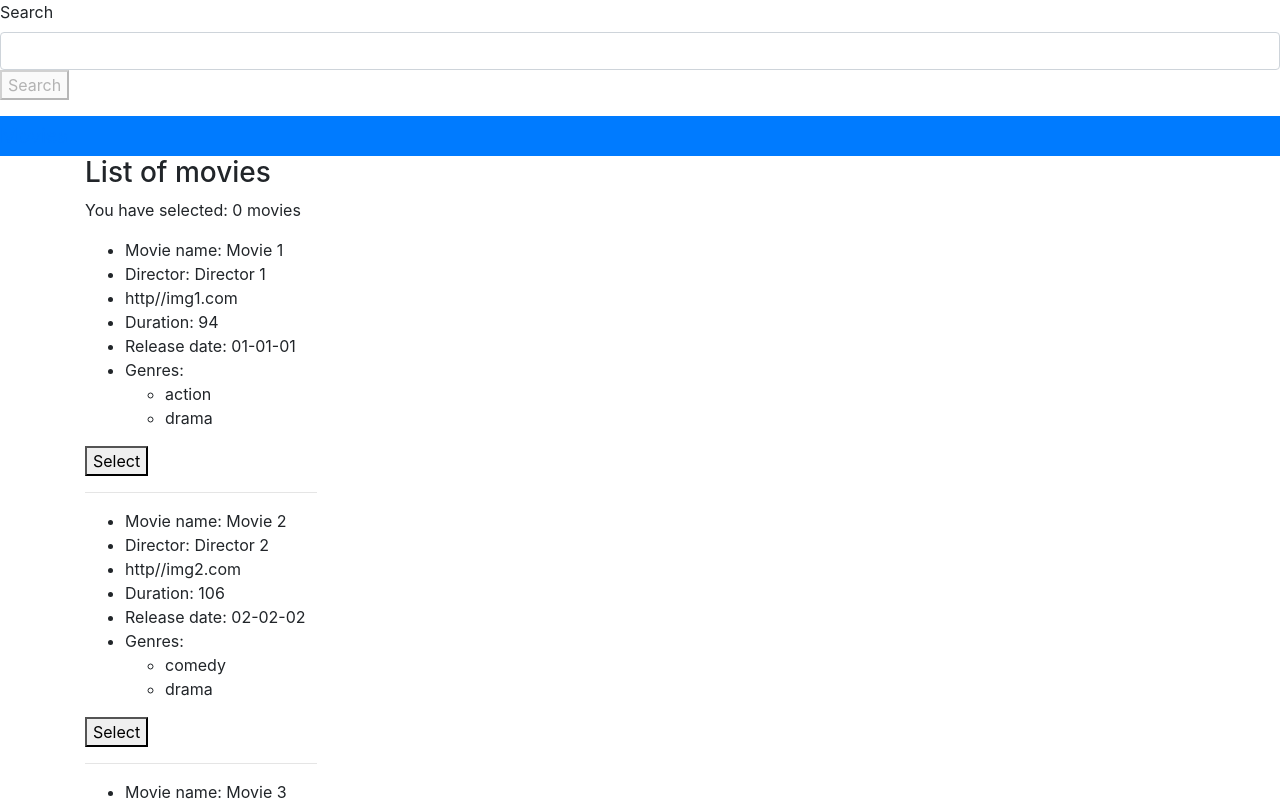
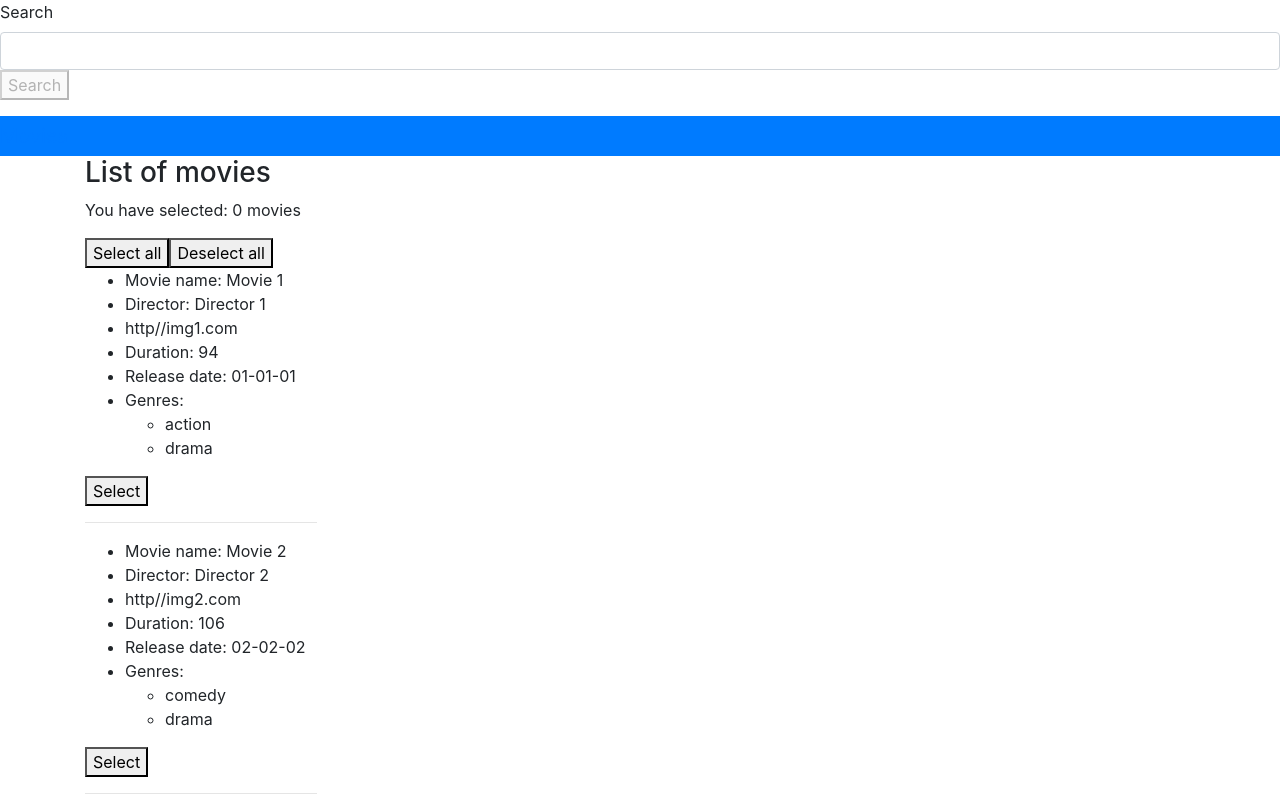
Before and after one commit to GojkoMaric/angular-movies, an Angular app: page /movies in a window 1280 px wide. Shown: the top 801 px of the page. Built offline with nearby package versions, Linux system fonts and the light colour scheme.

Commit message:
10th exam -> select all, deselect all, (@Input child component)

```diff
--- a/src/app/components/movie-row/movie-row.component.ts
+++ b/src/app/components/movie-row/movie-row.component.ts
@@ -1,4 +1,4 @@
-import { Component, OnInit, Input, Output, EventEmitter } from '@angular/core';
+import { Component, OnInit, Input, Output, EventEmitter, OnChanges } from '@angular/core';
 import { Movie } from '../../shared/models/movie';
 
 @Component({
@@ -6,7 +6,7 @@ import { Movie } from '../../shared/models/movie';
   templateUrl: './movie-row.component.html',
   styleUrls: ['./movie-row.component.css']
 })
-export class MovieRowComponent implements OnInit {
+export class MovieRowComponent implements OnInit, OnChanges {
   private movie: Movie;
   private voted = false;
 
@@ -16,6 +16,10 @@ export class MovieRowComponent implements OnInit {
   }
 
   @Output() onVoted = new EventEmitter<boolean>();
+
+  @Input() selectedAll: boolean;
+  @Input() deselectAll: boolean;
+  @Input() selectedAny;
 
   constructor() { }
 
@@ -27,4 +31,11 @@ export class MovieRowComponent implements OnInit {
     this.onVoted.emit(agreed);
   }
 
+  public ngOnChanges(){
+    if(this.selectedAny === false){
+      this.voted = this.selectedAll;
+    }
+
+  }
+
 }
--- a/src/app/components/movies/movies.component.html
+++ b/src/app/components/movies/movies.component.html
@@ -1,8 +1,16 @@
 <div class='container'>
   <h3>List of movies</h3>
   <p>You have selected: {{counter}} movies</p>
-    <tr *ngFor='let movie of movies'
-    [movieRow]='movie'
-    (onVoted)='onVoted($event)'>
-    </tr>
+
+  <button (click)='selectedAll = true' (click)='selectAll()'>Select all</button>
+
+  <button (click)='selectedAll = false; selectedAny = false' (click)='deselectAll()'>Deselect all</button>
+
+  <tr *ngFor='let movie of movies'
+  [movieRow]='movie'
+  (onVoted)='onVoted($event)'
+  [selectedAny]='selectedAny'
+  [selectedAll]='selectedAll'>
+  </tr>
+
 </div>
--- a/src/app/components/movies/movies.component.ts
+++ b/src/app/components/movies/movies.component.ts
@@ -9,6 +9,8 @@ import { MovieService } from '../../shared/services/movie.service';
 export class MoviesComponent implements OnInit {
   private movies: any[] = [];
   public counter = 0;
+  public selectedAll = false;
+  public selectedAny = false;
 
   constructor(private _movieService: MovieService ) {
 
@@ -24,6 +26,15 @@ export class MoviesComponent implements OnInit {
 
   public onVoted(agreed: boolean){
     this.counter++;
+    this.selectedAny = true;
+  }
+
+  selectAll(){
+    this.counter = this.movies.length;
+  }
+
+  deselectAll(){
+    this.counter = 0;
   }
 
 }
```
Also changed, not shown: src/app/components/movie-row/movie-row.component.html (line endings or trailing spaces).
